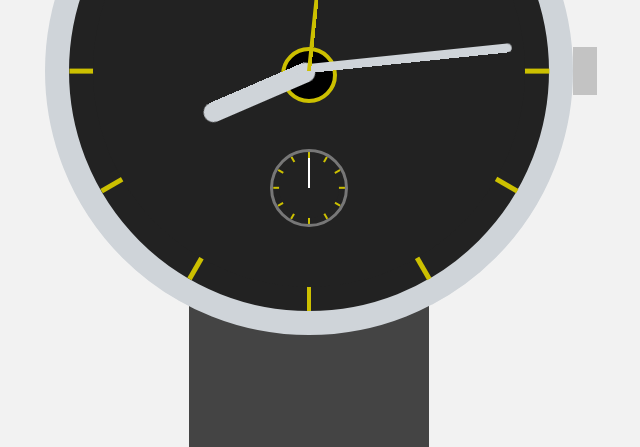
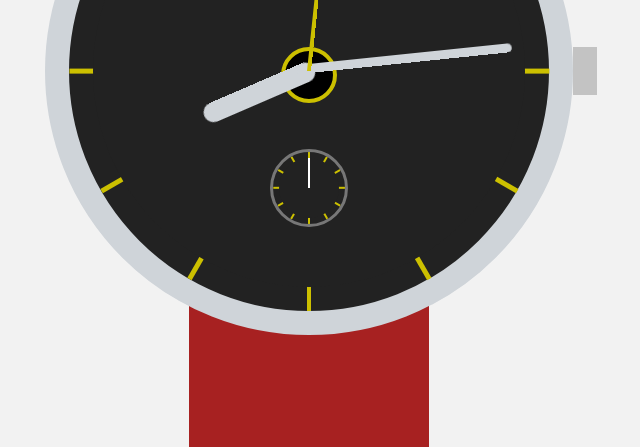
Before and after one commit to gitansha/CSS-Animation, a plain HTML site: page index.html in a window 1280 px wide. Shown: the part 353-800 px from the top of the page, without its empty margins (331-971 px from the left). Drawn offline with nearby package versions, Linux system fonts and the light colour scheme.

Commit message:
fix: watch strap colour in clockface.css

```diff
--- a/clockface.css
+++ b/clockface.css
@@ -19,7 +19,7 @@ body {
 .clock {
   position: absolute;
   width: 10em;
-  background-color: #444; /* Strap Color */
+  background-color: rgb(167, 33, 33); /* Strap Color */
   height: 100%;
   margin: 0 auto;
   left: 0;
```
